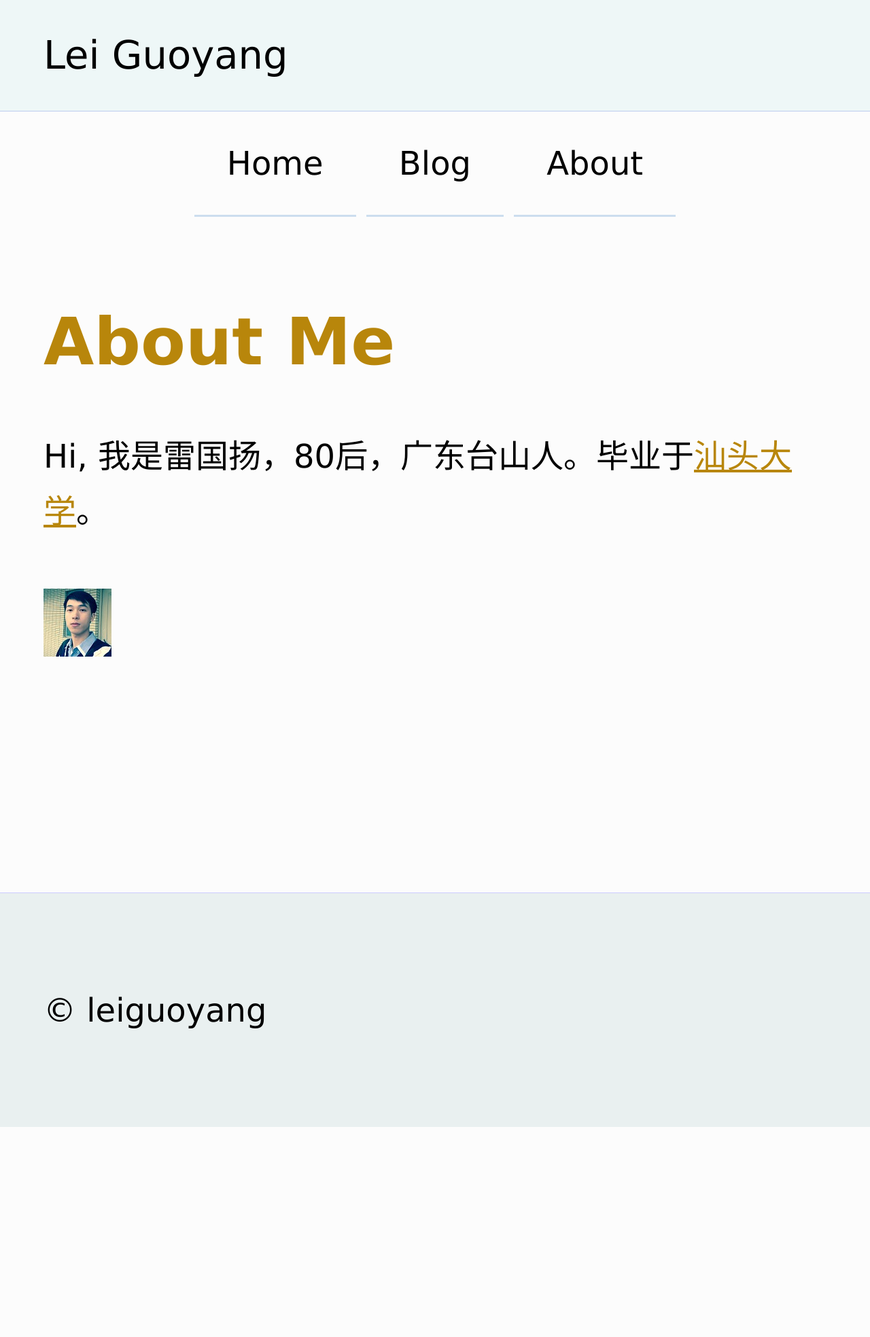
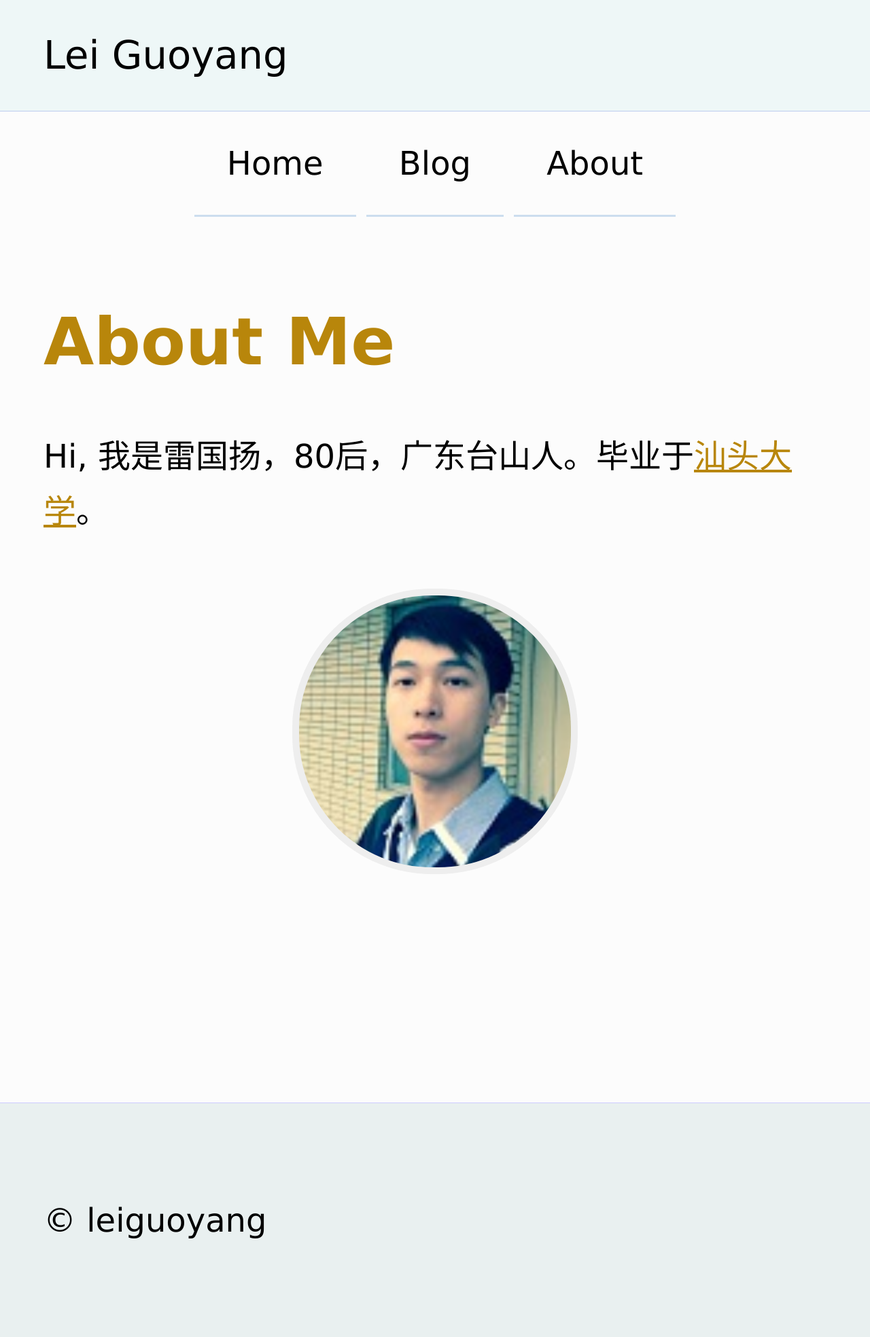
Before and after one commit to leiguoyang/leiguoyang.github.io, a Jekyll site: the page built from about.html, in a window 1280 px wide. Shown: the whole page at 68% size. Built offline with Jekyll 4.4.1, drawn with Linux system fonts in a browser that asks for light colours; before the commit the page ends 1658 px from its top, so only the background shows below that.

Commit message:
change the img style

```diff
--- a/about.html
+++ b/about.html
@@ -6,4 +6,4 @@ title: About me
 <h1>About me</h1>
 <p>Hi, 我是雷国扬，80后，广东台山人。毕业于<a href="http://www.stu.edu.cn" title="Shantou University">汕头大学</a>。</p>
 
-<img src="images/me.jpg" title="Hi, 我是雷国扬">
+<img src="images/me.jpg" title="Hi, 我是雷国扬" width="400" height="400" style="display: block; margin: 0 auto; border: 10px solid #eee; border-radius: 205px;">
```
